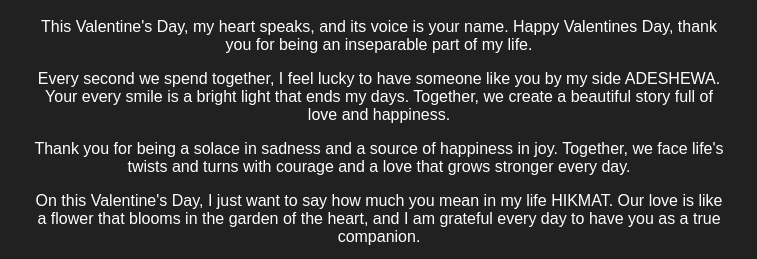
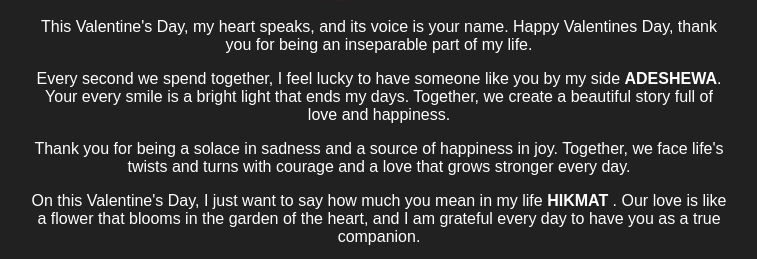
Before and after one commit to Beast24k/val-2, a plain HTML site: page valentine.html in a window 1280 px wide. Shown: the part 266-525 px from the top of the page, without its empty margins (261-1018 px from the left). Drawn offline with Linux system fonts and the light colour scheme.

Commit message:
Add files via upload

```diff
--- a/valentine.html
+++ b/valentine.html
@@ -29,9 +29,9 @@
 </svg>
   <h1>Happy Valentine</h1>
   <p>This Valentine's Day, my heart speaks, and its voice is your name. Happy Valentines Day, thank you for being an inseparable part of my life.</p>
-  <p>Every second we spend together, I feel lucky to have someone like you by my side ADESHEWA. Your every smile is a bright light that ends my days. Together, we create a beautiful story full of love and happiness.</p>
+  <p>Every second we spend together, I feel lucky to have someone like you by my side <b> ADESHEWA</b>. Your every smile is a bright light that ends my days. Together, we create a beautiful story full of love and happiness.</p>
   <p>Thank you for being a solace in sadness and a source of happiness in joy. Together, we face life's twists and turns with courage and a love that grows stronger every day.</p>
-  <p>On this Valentine's Day, I just want to say how much you mean in my life HIKMAT. Our love is like a flower that blooms in the garden of the heart, and I am grateful every day to have you as a true companion.</p>
+  <p>On this Valentine's Day, I just want to say how much you mean in my life <b>HIKMAT</b> . Our love is like a flower that blooms in the garden of the heart, and I am grateful every day to have you as a true companion.</p>
   <p>Happy Valentine's Day, my love(my chick). May our love continue to grow and flow like a river that never stops flowing. I love you more than words can express.</p>
   <h3>From MUEZZ</h3>
   </div>
```
